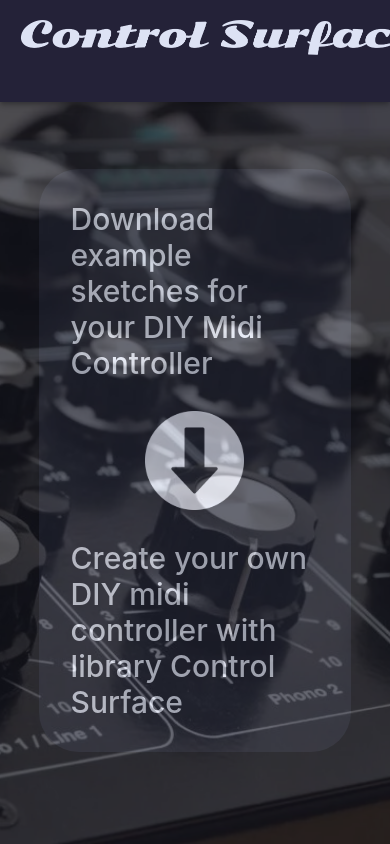
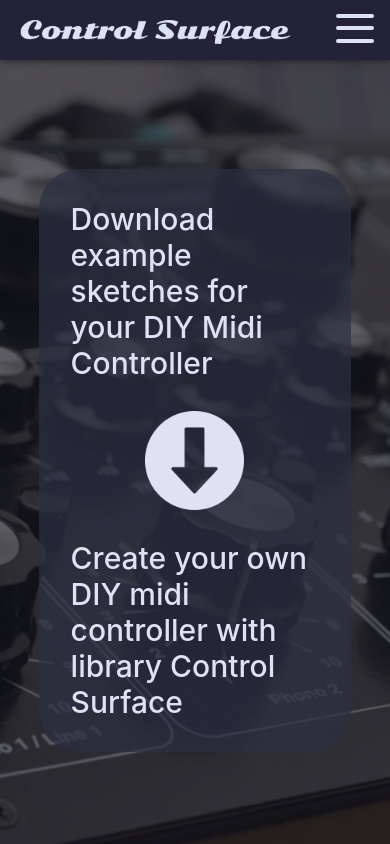
Before and after one commit to kentforth/Control-Surface, a Vue app: page / in a window 390 px wide. Built offline with nearby package versions, Linux system fonts and the light colour scheme.

Commit message:
create hamburger button

```diff
--- a/src/assets/scss/variables.scss
+++ b/src/assets/scss/variables.scss
@@ -1,3 +1,5 @@
+// Colors
+
 $primary: #687ECE;
 $secondary: #6C728C;
 $white: #DDE2F4;
@@ -7,3 +9,6 @@ $transparent-blue: rgba(43,47,64, 0.7);
 $accent: #D9D57C;
 $link-transition: all 0.3s ease;
 $padding: 1em;
+
+//Other
+$transition: 0.3s ease-in-out;
--- a/src/components/Navigation.vue
+++ b/src/components/Navigation.vue
@@ -1,7 +1,32 @@
 <template>
   <div class="navigation">
     <nav class="nav">
-      <div class="container">
+      <button class="hamburger-button" @click="toggleNav">
+        <span
+          class="hamburger-item"
+          :class="{
+            'hamburger-active': navigation === 'open'
+          }"
+        ></span>
+        <span
+          class="hamburger-item"
+          :class="{
+            'hamburger-active': navigation === 'open'
+          }"
+        ></span>
+        <span
+          class="hamburger-item"
+          :class="{
+            'hamburger-active': navigation === 'open'
+          }"
+        ></span>
+      </button>
+      <div
+        class="container"
+        :class="{
+          'nav-active': navigation === 'open'
+        }"
+      >
         <div class="logo">
           <router-link :to="{ name: 'Home' }">
             <img src="../assets/images/logo.png" alt="logo" />
@@ -29,18 +54,46 @@
 
 <script>
 export default {
-  name: "Navigation"
+  name: "Navigation",
+  data() {
+    return {
+      navigation: "default"
+    };
+  },
+  methods: {
+    toggleNav() {
+      if (this.navigation === "open") {
+        this.navigation = "closed";
+      } else {
+        this.navigation = "open";
+      }
+      console.log(this.navigation);
+    }
+  }
 };
 </script>
 
 <style scoped lang="scss">
 .navigation {
-  z-index: 999;
+  z-index: 1000;
 }
 .container {
   display: grid;
-  grid-template-columns: 0.7fr 1fr;
+  grid-template-columns: min-content 1fr;
+  grid-template-rows: max-content;
   padding: rem(20px) 0;
+  transition: 0.3s ease;
+
+  @include responsive(tab-land) {
+    grid-template-columns: 1fr;
+    justify-items: center;
+    grid-gap: rem(15px);
+  }
+
+  @include responsive(phone) {
+    height: rem(60px);
+    overflow: hidden;
+  }
 }
 
 .nav {
@@ -53,8 +106,25 @@ export default {
     0 1px 10px 0 hsla(0, 0%, 0%, 0.12), 0 2px 4px -1px hsla(0, 0%, 0%, 0.2);
 }
 
-.logo img {
-  max-width: 400px;
+.logo {
+  width: 100%;
+
+  img {
+    max-width: 400px;
+
+    @include responsive(tab-land) {
+      max-width: 270px;
+    }
+
+    @include responsive(phone-small) {
+      max-width: 240px;
+    }
+  }
+
+  a {
+    height: 100%;
+    display: flex;
+  }
 }
 
 .links {
@@ -62,6 +132,13 @@ export default {
   justify-items: flex-end;
   justify-content: flex-end;
   align-items: center;
+  background-color: $dark-purple;
+
+  a {
+    margin-left: rem(40px);
+    text-shadow: 3px 2px 2px #140905;
+    letter-spacing: 1px;
+  }
 
   a:nth-child(1) {
     display: flex;
@@ -71,14 +148,80 @@ export default {
     }
   }
 
-  a {
-    margin-left: rem(40px);
-    text-shadow: 3px 2px 2px #140905;
-    letter-spacing: 1px;
+  @include responsive(phone) {
+    display: grid;
+    justify-items: center;
+    grid-gap: rem(10px);
   }
 }
 
 .github-icon {
   filter: drop-shadow(2px 1px 1px #140905);
+
+  @include responsive(tab-port) {
+    width: 40px;
+    height: 40px;
+  }
+
+  @include responsive(phone) {
+    width: 25px;
+    height: 25px;
+  }
+}
+
+.hamburger-button {
+  width: 50px;
+  height: 60px;
+  margin: 0;
+  position: absolute;
+  top: -10px;
+  right: 10px;
+  background-color: transparent;
+  outline: none;
+  border: none;
+
+  .hamburger-item {
+    width: 100%;
+    height: 4px;
+    display: block;
+    position: relative;
+    border-radius: 9px;
+    left: 0;
+    opacity: 1;
+    transition: $transition;
+    transform: rotate(0deg);
+    background-color: $white;
+  }
+
+  .hamburger-item:nth-child(1) {
+    transform-origin: top left;
+    top: 0;
+  }
+
+  .hamburger-item:nth-child(2) {
+    top: 8px;
+  }
+
+  .hamburger-item:nth-child(3) {
+    transform-origin: bottom left;
+
+    top: 17px;
+  }
+}
+
+.hamburger-active:nth-child(1) {
+  transform: rotate(45deg);
+}
+
+.hamburger-active:nth-child(2) {
+  opacity: 0;
+}
+
+.hamburger-active:nth-child(3) {
+  transform: rotate(-45deg);
+}
+
+.nav-active {
+  height: 60vh;
 }
 </style>
--- a/src/views/Home.vue
+++ b/src/views/Home.vue
@@ -49,15 +49,14 @@ export default {
 };
 </script>
 <style scoped lang="scss">
-.content {
-  z-index: -1;
-  padding-top: 5em;
+.home {
+  overflow: hidden;
 }
 
 .image {
   opacity: 0.3;
   position: absolute;
-  z-index: -1;
+  z-index: -3;
   top: 0;
   left: 0;
   width: 100%;
@@ -69,6 +68,7 @@ export default {
   width: 100%;
   height: 100vh;
   position: relative;
+  z-index: -1;
   &__header {
     max-width: rem(800px);
     background-color: $transparent-blue;
@@ -84,6 +84,7 @@ export default {
 
     h2 {
       margin-top: 0;
+      font-size: rem(50px);
 
       @include responsive(phone) {
         font-size: rem(30px);
```
